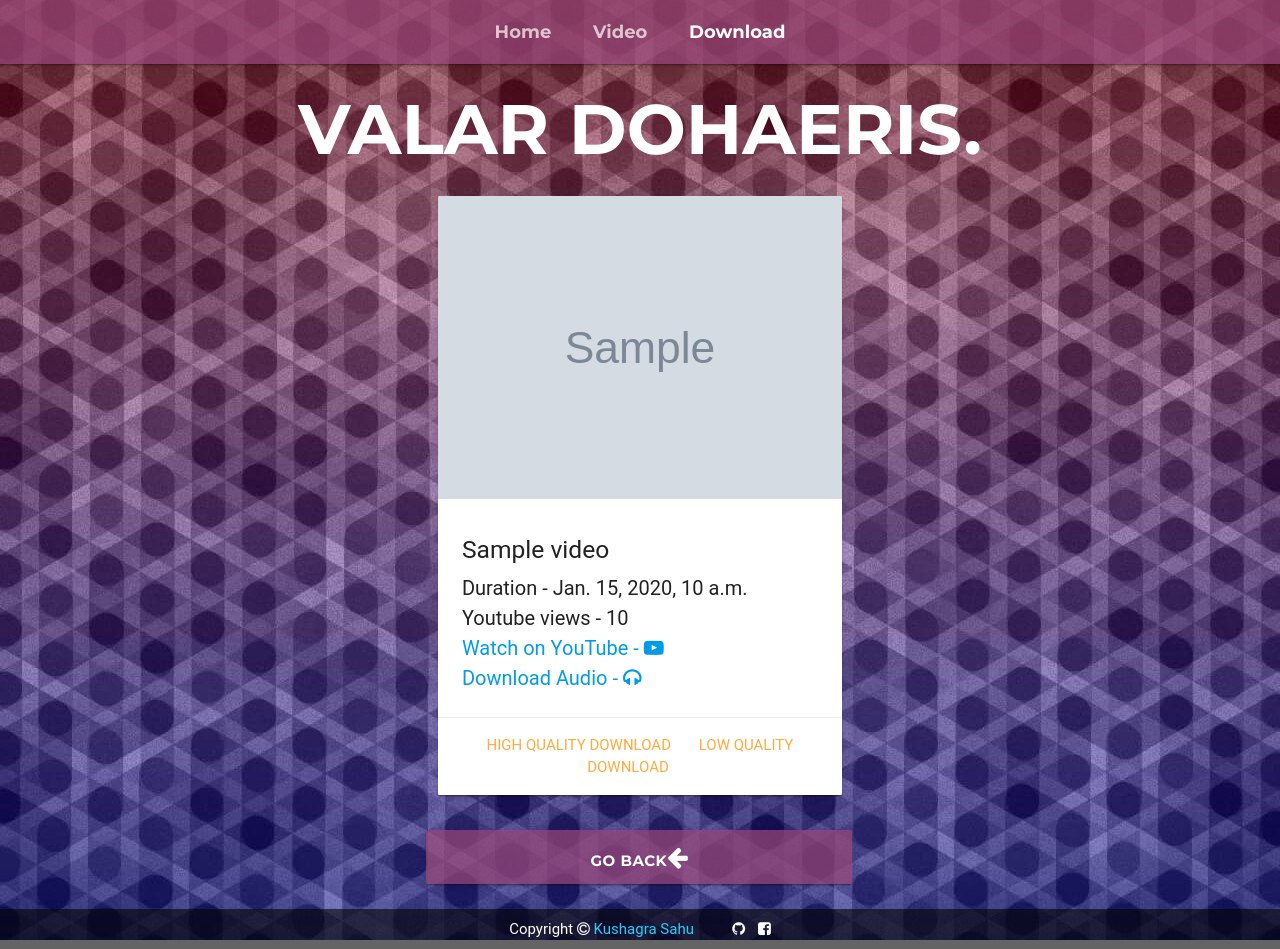
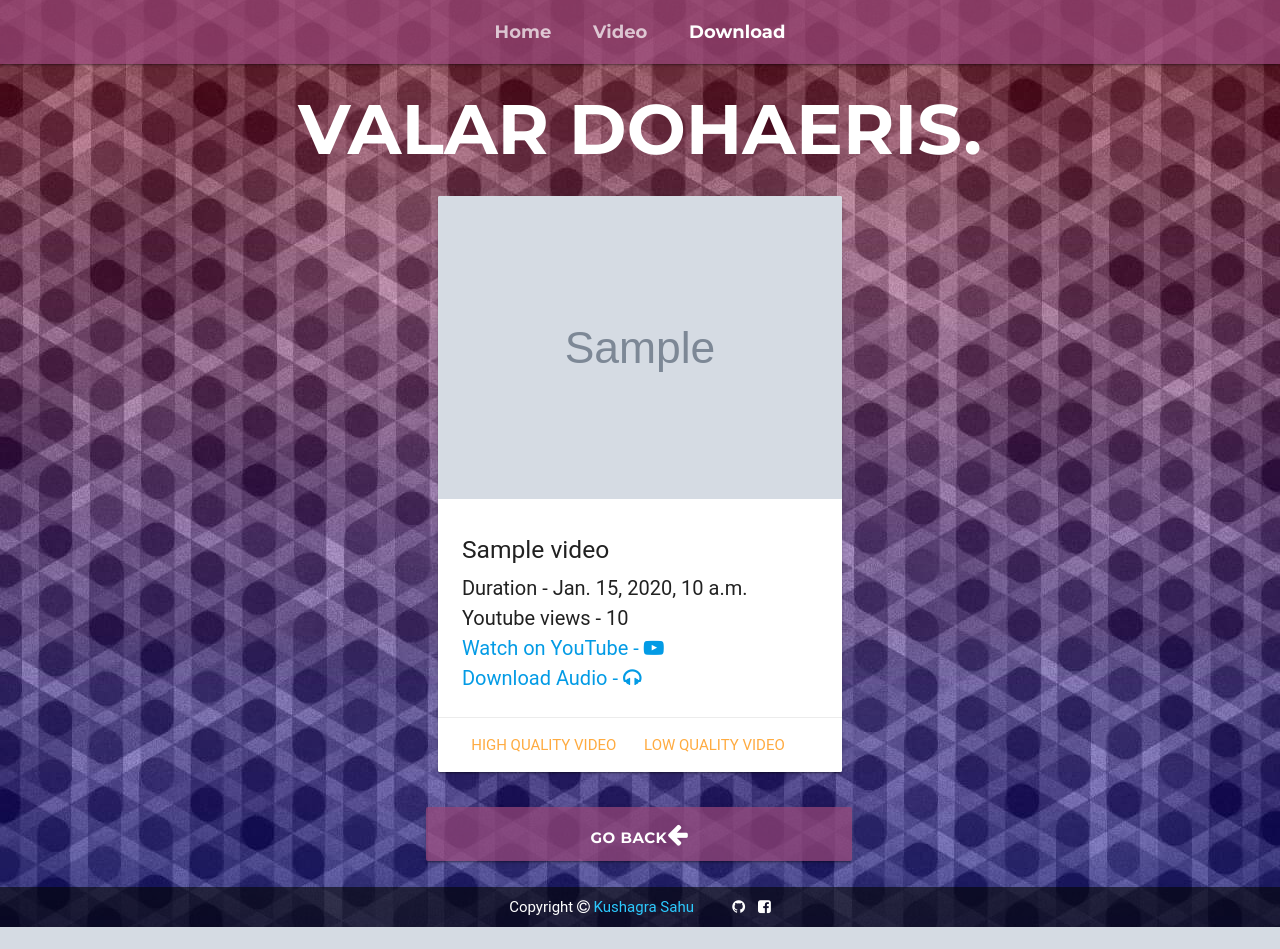
Before and after one commit to kushagraSahu/heroku-valar, a Django app: template app/templates/app/video_list.html in a window 1280 px wide. After the commit the page ends 927 px from the top, so only its background shows below. Run offline with Django 3.2, Linux system fonts and the light colour scheme; the template is opened without the code that fills it: most values are stand-ins (such as "Sample title", 1, 10 or a date in 2020); grey boxes marked "Sample" are stand-in pictures; some libraries are stand-ins or nearby versions; some web fonts are replaced.

Commit message:
minor change in video card

```diff
--- a/app/templates/app/video_list.html
+++ b/app/templates/app/video_list.html
@@ -99,8 +99,8 @@
 					<p style="font-size:20px;color:#50CA12"><a href="{{ video.audio }}" target="_blank">Download Audio - <i class="fa fa-headphones" aria-hidden="true"></i></a></p>
 				</div>
 				<div class="card-action" style="text-align:center;">
-					<a href="{{ video.highq_link }}" onclick="thanksToast(event)" style="justify-content:center" target="_blank">High Quality Download</a>
-					<a href="{{ video.lowq_link }}" onclick="thanksToast(event)" style="justify-content:center" target="_blank">Low Quality Download</a>
+					<a href="{{ video.highq_link }}" onclick="thanksToast(event)" style="justify-content:center" target="_blank">High Quality Video</a>
+					<a href="{{ video.lowq_link }}" onclick="thanksToast(event)" style="justify-content:center" target="_blank">Low Quality Video</a>
 				</div>
 			</div>
 		</div>
```
